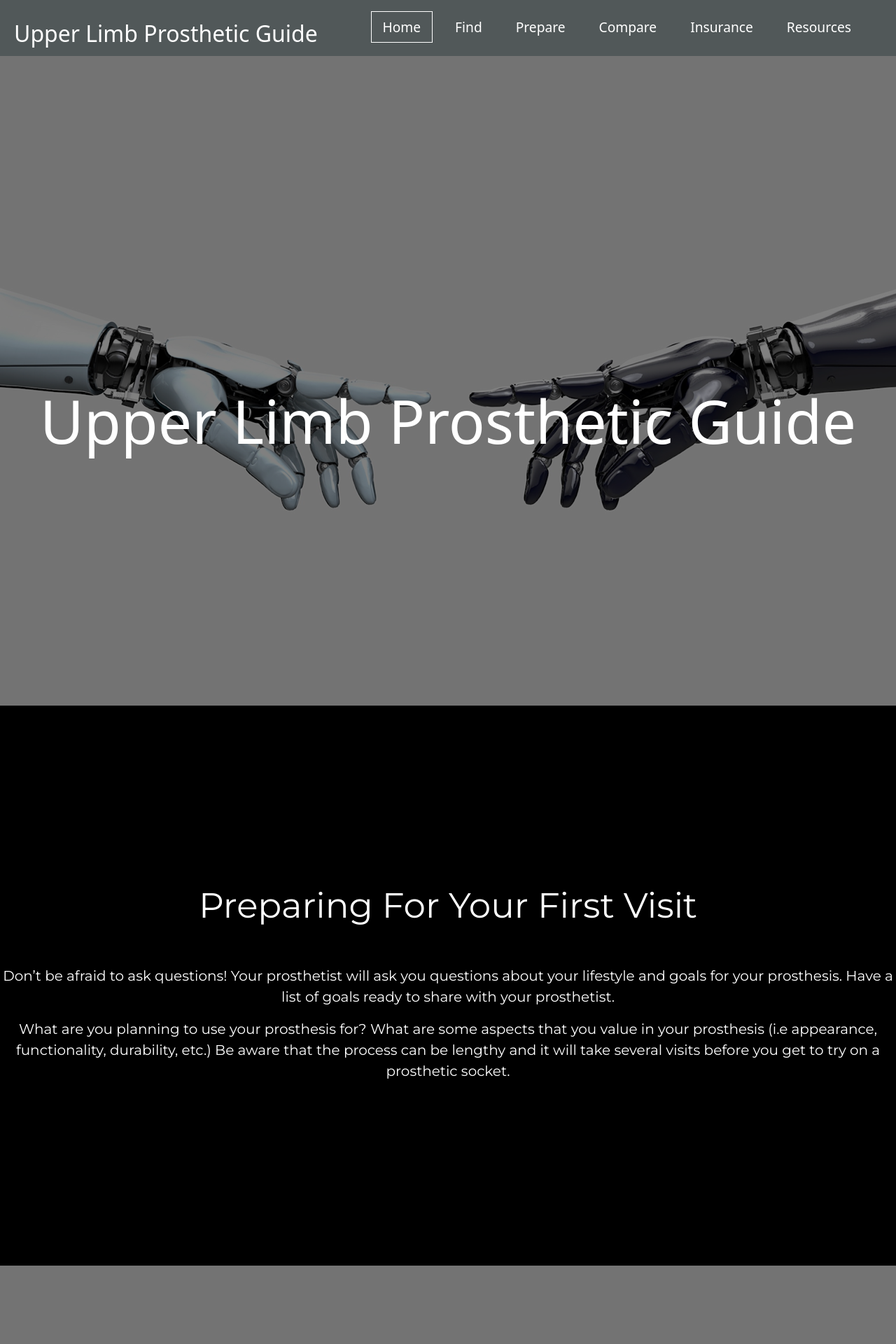
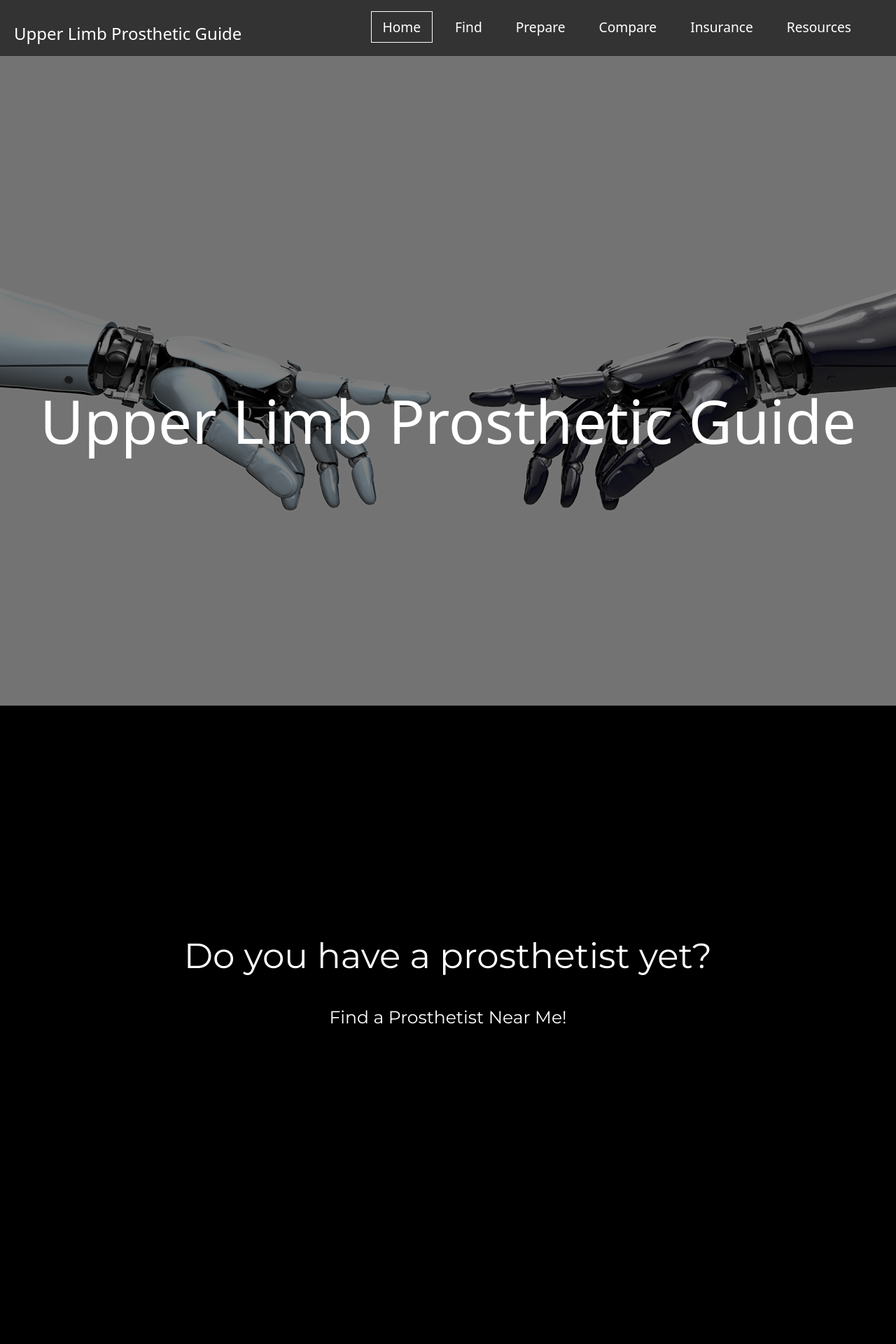
Before and after one commit to parth10800/upper_limb_prosthetic_guide, a React (Create React App) app in the folder prosthetic_web/web_site/: page / in a window 1280 px wide. Shown: the top 1920 px of the page at 70% size. Before the commit the page ends 1808 px from the top, so only its background shows below. Built offline with nearby package versions, Linux system fonts and the light colour scheme.

Commit message:
progress

```diff
--- a/prosthetic_web/web_site/src/App.css
+++ b/prosthetic_web/web_site/src/App.css
@@ -9,7 +9,7 @@ body {
 }
 
 .pages {
-  color: #316685;
+  color: #fff;
   text-align: center;
   font-size: 3.5rem;
   margin-top: 10%;
@@ -74,13 +74,15 @@ body {
 }
 .subtitles {
   font-size: 50px;
-  text-align: left;
+  text-align: center;
   font-family:'Montserrat';
+  color: white;
 }
 .textBody {
   font-size: 20px;
   text-align: center;
   font-family:'Montserrat';
+  color: white;
 }
 
 .link {
--- a/prosthetic_web/web_site/src/components/NavBar.css
+++ b/prosthetic_web/web_site/src/components/NavBar.css
@@ -1,5 +1,5 @@
 .navbar {
-  background-color: #515859;
+  background-color: #333;
   height: 80px;
   display: flex;
   justify-content: center;
@@ -26,14 +26,14 @@
   margin-left: 20px;
   cursor: pointer;
   text-decoration: none;
-  font-size: 2rem;
+  font-size: 1.5rem;
   flex-grow: 1;
 }
 
 .nav-menu {
   display: flex;
   list-style: none;
-  text-align: center;
+  text-align: left;
   margin-right: 2rem;
 }
 
--- a/prosthetic_web/web_site/src/components/Pages/Home.js
+++ b/prosthetic_web/web_site/src/components/Pages/Home.js
@@ -16,23 +16,48 @@ export const Home = () => {
       <div className="App">
       <div className="App-bg2">
         <p className='subtitles'>
-          <p style={{
-            fontSize: "50px;"
-          }}>
-            Preparing For Your First Visit
+          <p>
+            Do you have a prosthetist yet?
           </p>
-
           </p>
+          <p className="link">
+          Find a Prosthetist Near Me!
+          </p>
+      </div>
+      <div className="App-bg2">
+        <p className='subtitles'>
           <p>
+            Prepare ahead before meeting with your prosthetist.
           </p>
-          <p className="textBody">
-          Don’t be afraid to ask questions! Your prosthetist will ask you questions about your lifestyle and goals for your prosthesis.
-          Have a list of goals ready to share with your prosthetist.
           </p>
-          <p  className="textBody">What are you planning to use your prosthesis for? What are some aspects that you value in your prosthesis (i.e appearance, functionality, durability, etc.)
-          Be aware that the process can be lengthy and it will take several visits before you get to try on a prosthetic socket.
+          <p className="link">
+          Learn more about your first visit.
           </p>
-
+      </div>
+      <div className="App-bg2">
+        <p className='subtitles'>
+          <p>
+          There are over 22 different terminal devices on the market. We touch on the most common and compare them.
+          </p>
+          </p>
+          <p className="link">
+          Check out our comparison tool
+          </p>
+      </div>
+      <div className="App-bg2">
+        <p className='subtitles'>
+          <p>
+          Insurance for prosthetics is complex with lots of layers.
+          </p>
+          </p>
+          <p className="link">
+          Learn about insurance basics
+          </p>
+      </div>
+      <div className="App-bg2">
+          <p className="link">
+          Click here for additional resources
+          </p>
       </div>
 
     </div>
--- a/prosthetic_web/web_site/src/components/Pages/Prepare.js
+++ b/prosthetic_web/web_site/src/components/Pages/Prepare.js
@@ -3,7 +3,20 @@ import React from "react";
 export const Prepare = () => {
   return (
     <div>
-      <h1>Prepare</h1>
+      <p className='subtitles'>
+            <h1>Preparing For Your First Visit</h1>
+          </p>
+          <p>
+          </p>
+          <p className="textBody">
+            Don’t be afraid to ask questions! Your prosthetist will ask you questions about your lifestyle and goals for your prosthesis.
+          </p>
+          <p className="textBody">
+            Have a list of goals ready to share with your prosthetist. What are you planning to use your prosthesis for?
+          </p>
+          <p className="textBody">What are some aspects that you value in your prosthesis (i.e appearance, functionality, durability, etc.)
+            Be aware that the process can be lengthy and it will take several visits before you get to try on a prosthetic socket.
+          </p>
     </div>
   );
 };
```
